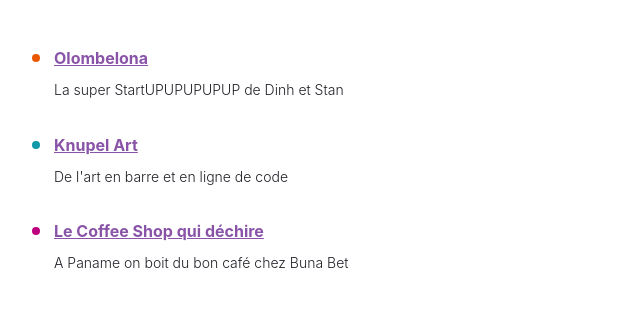
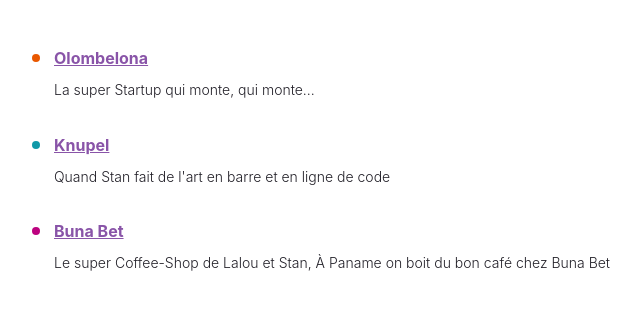
Before and after one commit to Sana-Consult/sana-test, a Gatsby site: page / in a window 1280 px wide. Shown: the part 204-514 px from the top of the page, without its empty margins (50-691 px from the left). Built offline with nearby package versions, Linux system fonts and the light colour scheme; Gatsby itself is replaced by a stand-in of ours.

Commit message:
Update index.js

```diff
--- a/src/pages/index.js
+++ b/src/pages/index.js
@@ -82,21 +82,21 @@
     text: "Olombelona",
     url: "https://olombelona.com/",
     description:
-      "La super StartUPUPUPUPUP de Dinh et Stan",
+      "La super Startup qui monte, qui monte...",
     color: "#E95800",
   },
   {
-    text: "Knupel Art",
+    text: "Knupel",
     url: "https://www.knupel.art/",
     description:
-      "De l'art en barre et en ligne de code",
+      "Quand Stan fait de l'art en barre et en ligne de code",
     color: "#1099A8",
   },
   {
-    text: "Le Coffee Shop qui déchire",
+    text: "Buna Bet",
     url: "https://bunabet.fr/",
     description:
-      "A Paname on boit du bon café chez Buna Bet",
+      "Le super Coffee-Shop de Lalou et Stan, À Paname on boit du bon café chez Buna Bet",
     color: "#BC027F",
   },
 ]
```
